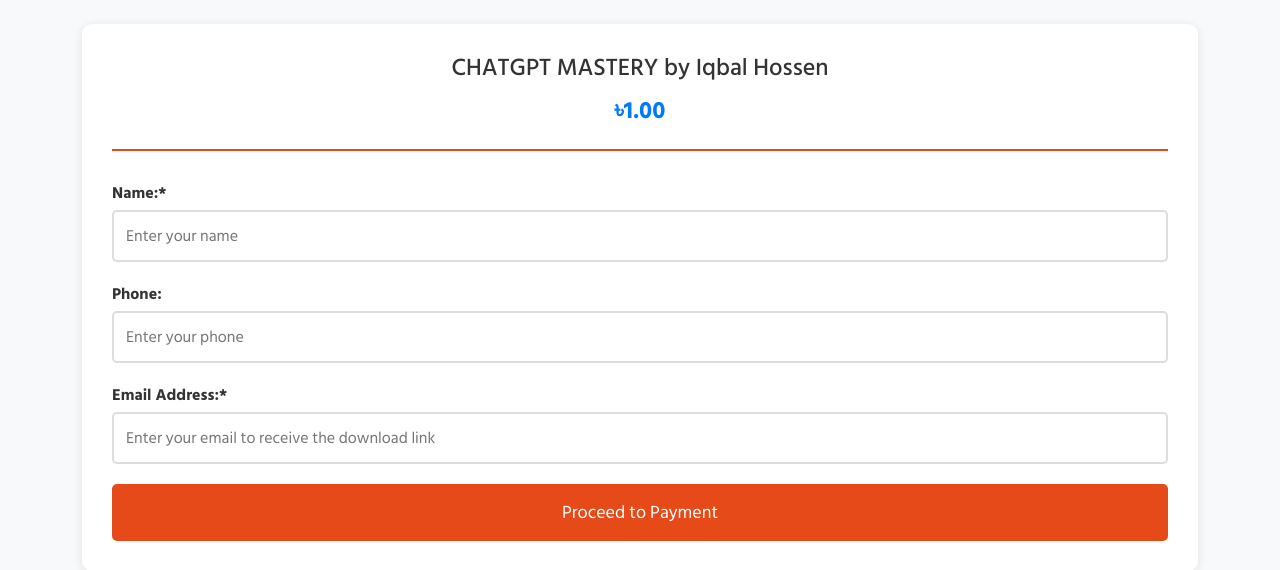
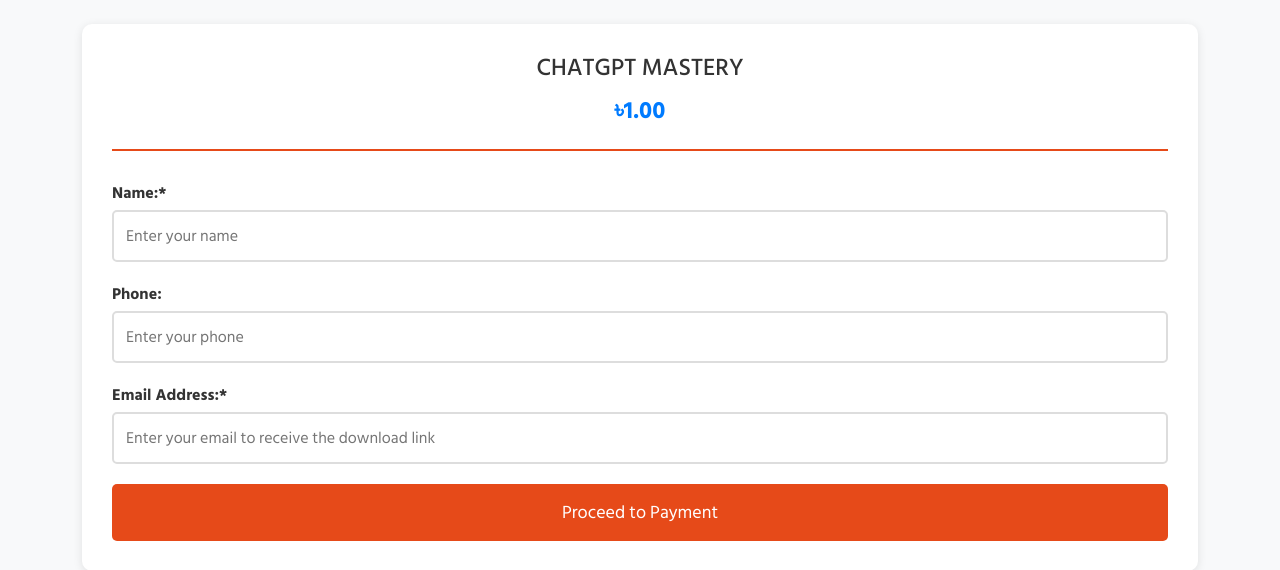
Before and after one commit to hmahabub/aishikkha, a Django app: page /checkout/1/ in a window 1280 px wide. Shown: the part 76-646 px from the top of the page. Run offline with Django 4.2, Linux system fonts and the light colour scheme; data comes from the database, SQL or seed files in the repository; some libraries are stand-ins or nearby versions.

Commit message:
aishikkha v2.3.2

```diff
--- a/store/templates/store/checkout.html
+++ b/store/templates/store/checkout.html
@@ -3,7 +3,7 @@
 {% block content %}
     <div class="checkout-container">
         <div class="product-info">
-            <h1 class="product-name">{{ product.title }} by {{product.author}}</h1>
+            <h1 class="product-name">{{ product.title }}</h1>
             <div class="product-price">৳{{ product.price }}</div>
         </div>
 
```
